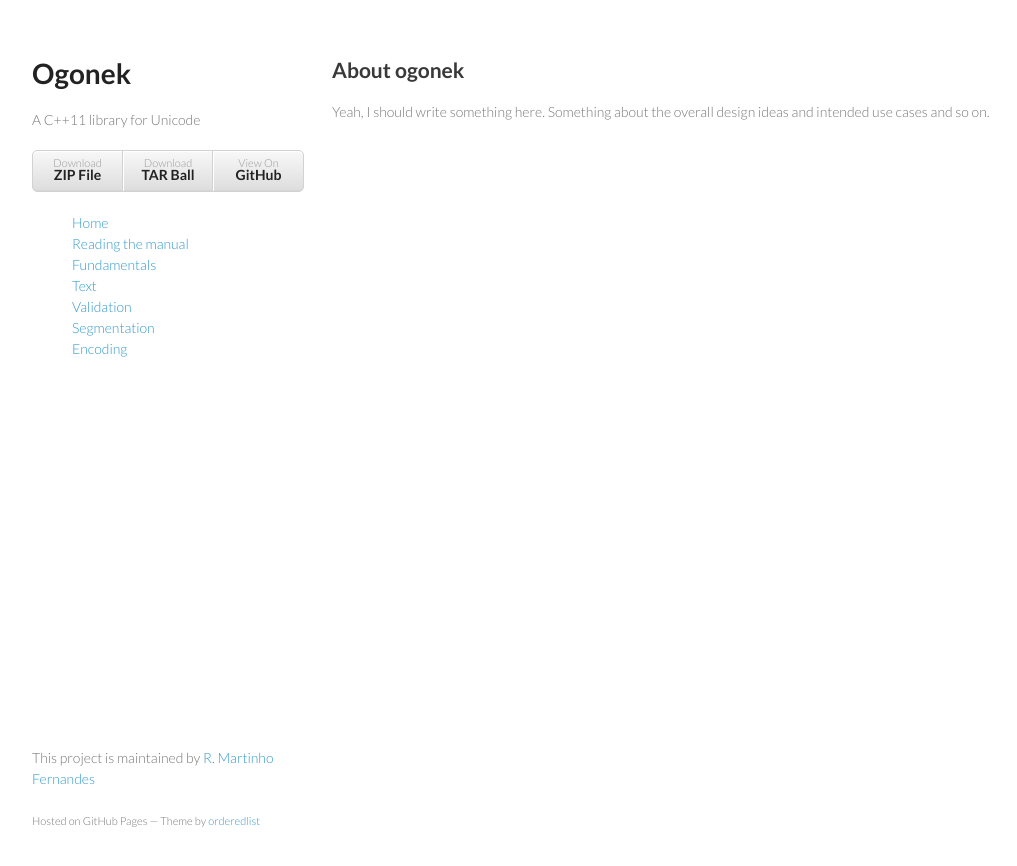
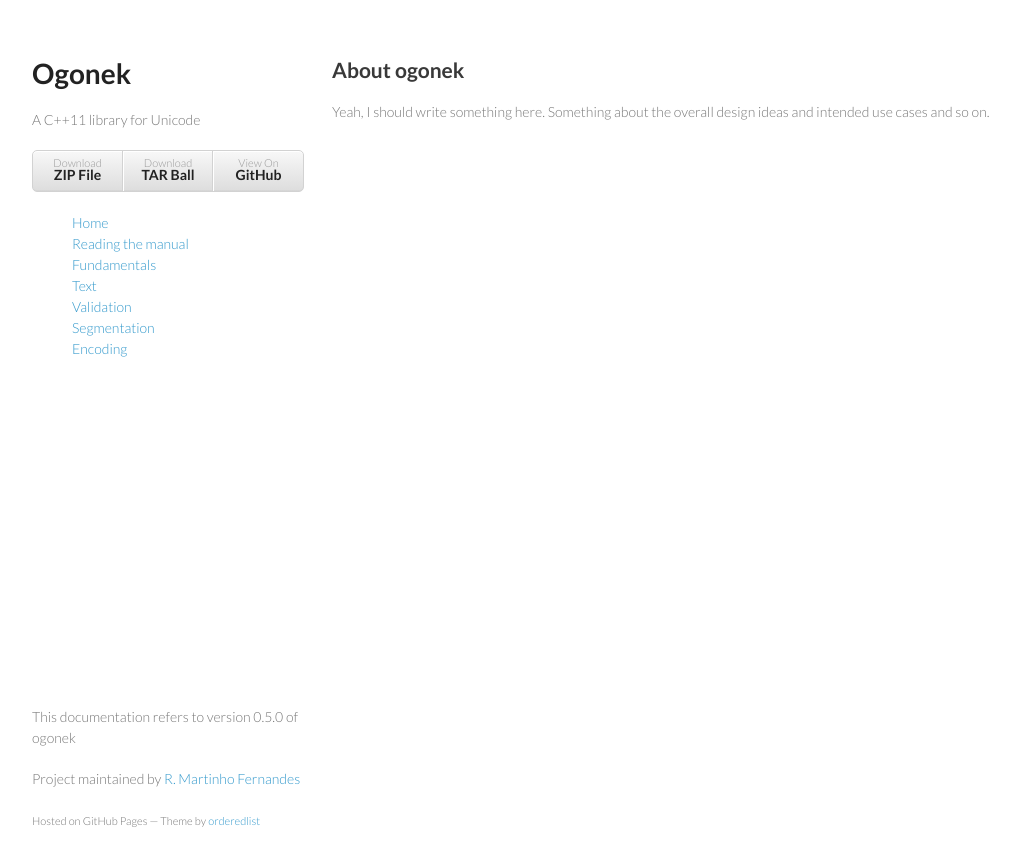
Before and after one commit to libogonek/ogonek, a Jekyll site: the page built from index.markdown, in a window 1280 px wide. Shown: the top 866 px of the page, without its empty margins (26-1043 px from the left). Built offline with Jekyll 4.4.1, drawn with Linux system fonts in a browser that asks for light colours.

Commit message:
Version notice

```diff
--- a/_includes/footer.html
+++ b/_includes/footer.html
@@ -1,4 +1,5 @@
       <footer>
-        <p>This project is maintained by <a href="https://github.com/rmartinho">R. Martinho Fernandes</a></p>
+        <p>This documentation refers to version {{ site.doc_version }} of ogonek</p>
+        <p>Project maintained by <a href="https://github.com/rmartinho">R. Martinho Fernandes</a></p>
         <p><small>Hosted on GitHub Pages &mdash; Theme by <a href="https://github.com/orderedlist">orderedlist</a></small></p>
       </footer>
```
